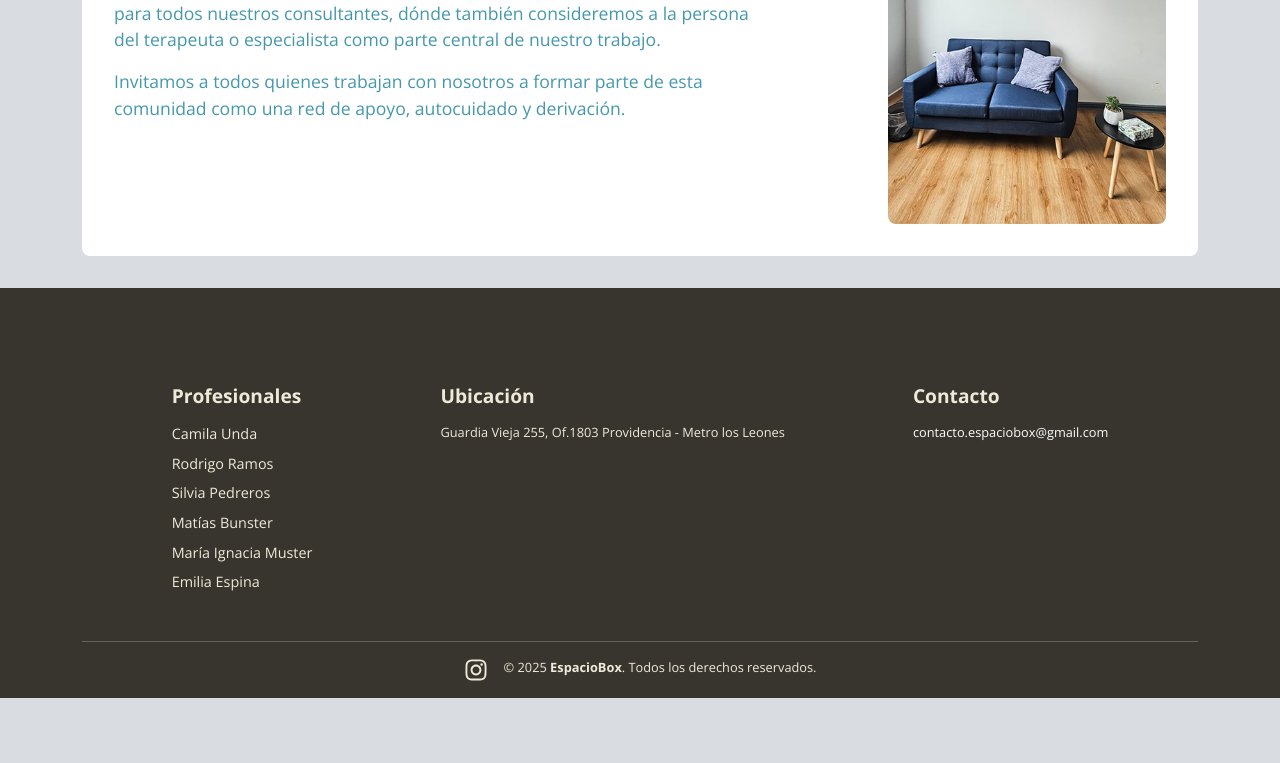
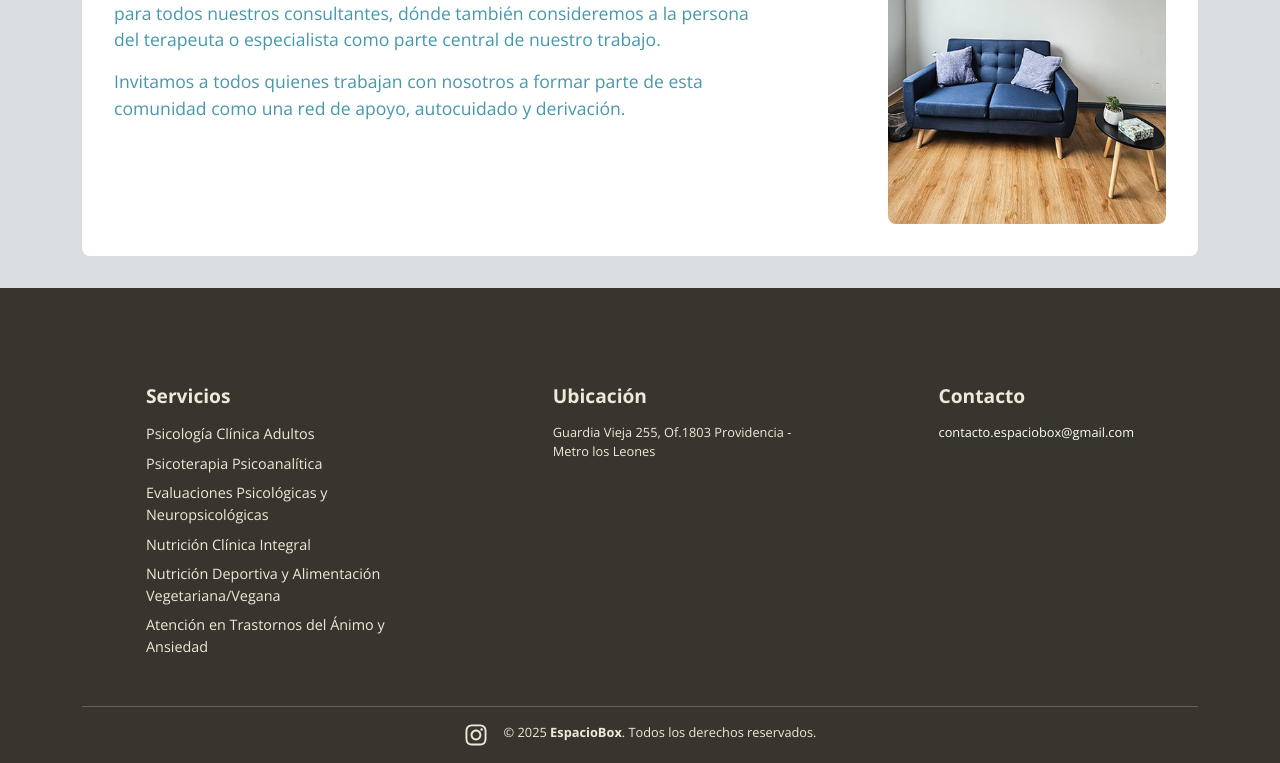
Before and after one commit to ssalinascalibar/espacio-box-noLogin, a React (Vite) app: page / in a window 1280 px wide. Shown: the part 2828-3591 px from the top of the page. Before the commit the page ends 3526 px from the top, so only its background shows below. Built offline with nearby package versions, Linux system fonts and the light colour scheme.

Commit message:
change info profesionales and use servicios

```diff
--- a/src/shared/components/footer/Footer.jsx
+++ b/src/shared/components/footer/Footer.jsx
@@ -11,14 +11,14 @@ export default function Footer() {
       <Container>
         <div className="footer-content">
           <div className="footer-info">
-            <h3>Profesionales</h3>
+            <h3>Servicios</h3>
             <ul>
-              <li>Camila Unda</li>
-              <li>Rodrigo Ramos</li>
-              <li>Silvia Pedreros</li>
-              <li>Matías Bunster</li>
-              <li>María Ignacia Muster</li>
-              <li>Emilia Espina</li>
+              <li>Psicología Clínica Adultos</li>
+              <li>Psicoterapia Psicoanalítica</li>
+              <li>Evaluaciones Psicológicas y Neuropsicológicas</li>
+              <li>Nutrición Clínica Integral</li>
+              <li>Nutrición Deportiva y Alimentación Vegetariana/Vegana</li>
+              <li>Atención en Trastornos del Ánimo y Ansiedad</li>
             </ul>
           </div>
           <div className="footer-info">
```
